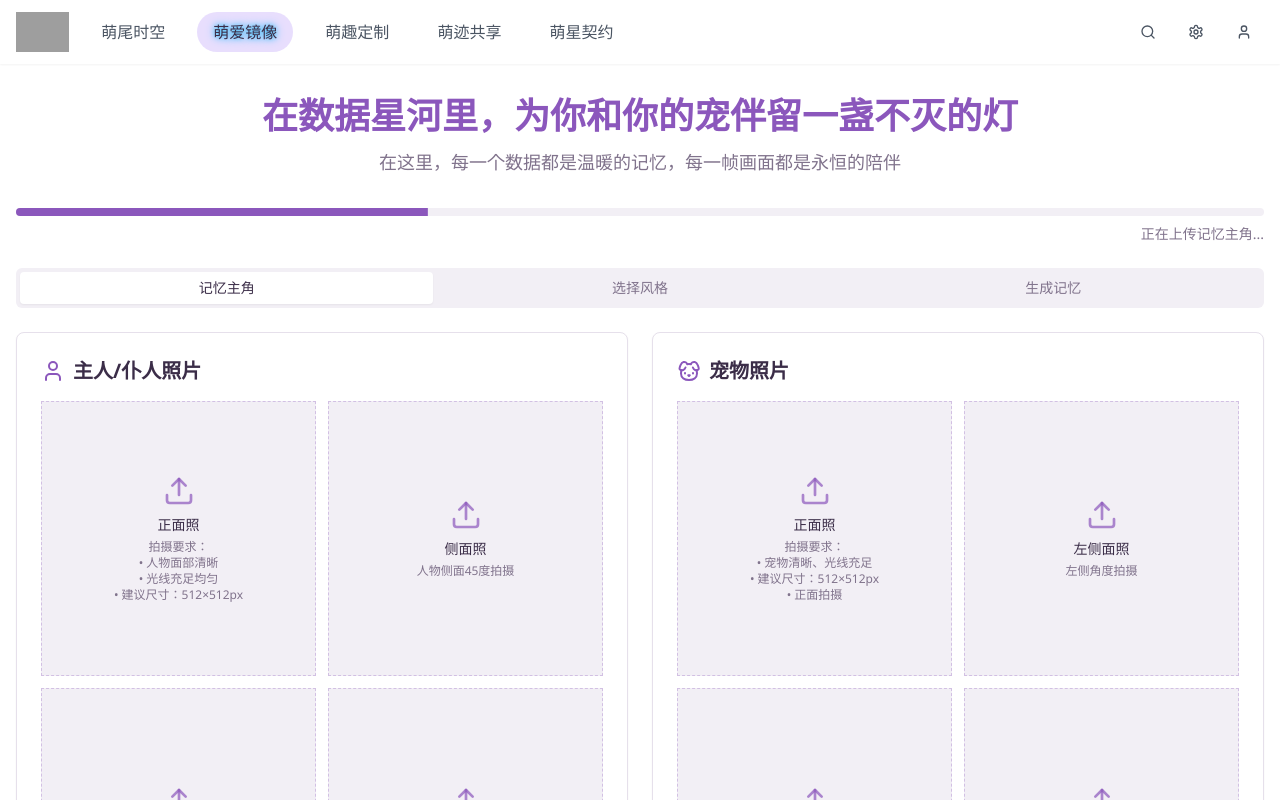
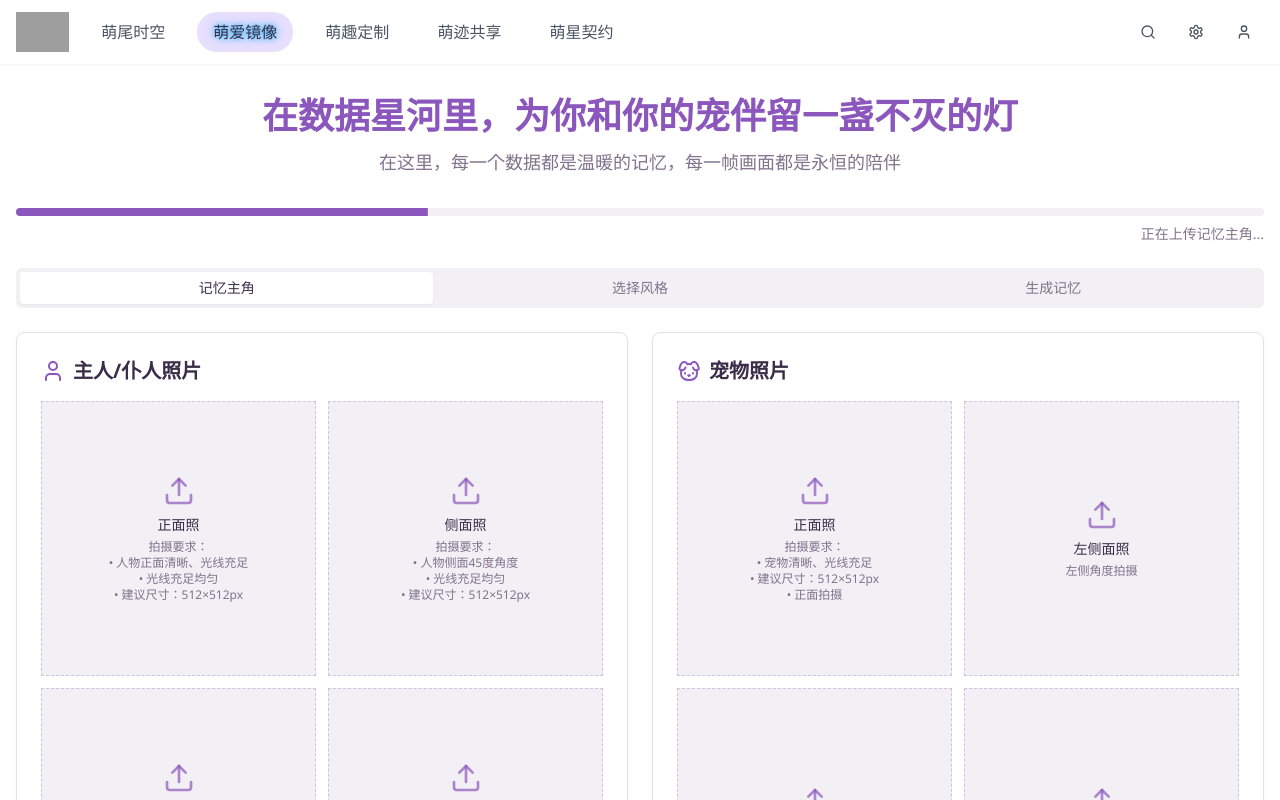
Before and after one commit to rainchen26/cosmos-channel-nexus, a React (Vite) app: page /ai-generate in a window 1280 px wide. Shown: the top 800 px of the page. Built offline with nearby package versions, Linux system fonts and the light colour scheme; grey boxes are pictures that could not be loaded.

Commit message:
Add owner image samples
Update the owner image samples in the upload section.

```diff
--- a/src/components/ai-generate/UploadSection.tsx
+++ b/src/components/ai-generate/UploadSection.tsx
@@ -1,8 +1,6 @@
-
 import React, { useState } from 'react';
 import { Card, CardContent } from "@/components/ui/card";
 import { User, Upload, Dog } from "lucide-react";
-import { toast } from "@/components/ui/use-toast";
 
 interface UploadSectionProps {
   handleUploadImage: (type: string) => void;
@@ -21,6 +19,13 @@ const UploadSection: React.FC<UploadSectionProps> = ({ handleUploadImage, handle
     handleUploadImage(type);
   };
 
+  const ownerPhotoExamples = [
+    { type: '正面照', image: '/lovable-uploads/a5a104ba-c3b5-45b5-988c-f70092379e6a.png', desc: '人物正面清晰、光线充足' },
+    { type: '侧面照', image: '/lovable-uploads/34657c1c-7afe-4d18-8d7d-9db0ef60398a.png', desc: '人物侧面45度角度' },
+    { type: '半身照', image: '/lovable-uploads/4ef5640c-ea32-4460-9cd2-d681f80ad5dd.png', desc: '上半身自然站立' },
+    { type: '全身照', image: '/lovable-uploads/8c4ea112-0480-433c-81c9-5431bb72d4c3.png', desc: '全身自然站立' }
+  ];
+
   return (
     <div className="grid grid-cols-1 md:grid-cols-2 gap-6">
       <Card>
@@ -31,39 +36,7 @@ const UploadSection: React.FC<UploadSectionProps> = ({ handleUploadImage, handle
           </div>
 
           <div className="grid grid-cols-2 gap-3 mb-4">
-            <div
-              className="aspect-square bg-secondary border border-dashed border-primary/30 flex flex-col items-center justify-center cursor-pointer hover:bg-secondary/80 transition-colors"
-              onMouseEnter={() => setHoveredImage('主人正面')}
-              onMouseLeave={() => setHoveredImage(null)}
-              onClick={() => handleUploadImage('主人正面照')}
-              onDragOver={handleDragOver}
-              onDrop={(e) => handleDrop(e, '主人正面照')}
-            >
-              {hoveredImage === '主人正面' ? (
-                <img
-                  src="/lovable-uploads/1b1b1b1b-1b1b-1b1b-1b1b-1b1b1b1b1b1b.png"
-                  alt="主人正面照示例"
-                  className="w-full h-full object-cover"
-                />
-              ) : (
-                <>
-                  <Upload className="h-8 w-8 text-primary/70 mb-2" />
-                  <span className="text-sm mb-1">正面照</span>
-                  <div className="text-xs text-muted-foreground px-3 text-center">
-                    <p>拍摄要求：</p>
-                    <p>• 人物面部清晰</p>
-                    <p>• 光线充足均匀</p>
-                    <p>• 建议尺寸：512×512px</p>
-                  </div>
-                </>
-              )}
-            </div>
-
-            {[
-              { type: '侧面照', desc: '人物侧面45度拍摄' },
-              { type: '半身照', desc: '上半身自然站立' },
-              { type: '全身照', desc: '全身自然站立' }
-            ].map((item, index) => (
+            {ownerPhotoExamples.map((item, index) => (
               <div
                 key={index}
                 className="aspect-square bg-secondary border border-dashed border-primary/30 flex flex-col items-center justify-center cursor-pointer hover:bg-secondary/80 transition-colors"
@@ -75,15 +48,20 @@ const UploadSection: React.FC<UploadSectionProps> = ({ handleUploadImage, handle
               >
                 {hoveredImage === `主人${item.type}` ? (
                   <img
-                    src={`/lovable-uploads/sample-${item.type.replace('照', '')}.png`}
+                    src={item.image}
                     alt={`主人${item.type}示例`}
                     className="w-full h-full object-cover"
                   />
                 ) : (
                   <>
                     <Upload className="h-8 w-8 text-primary/70 mb-2" />
-                    <span className="text-sm">{item.type}</span>
-                    <span className="text-xs text-muted-foreground mt-1">{item.desc}</span>
+                    <span className="text-sm mb-1">{item.type}</span>
+                    <div className="text-xs text-muted-foreground px-3 text-center">
+                      <p>拍摄要求：</p>
+                      <p>• {item.desc}</p>
+                      <p>• 光线充足均匀</p>
+                      <p>• 建议尺寸：512×512px</p>
+                    </div>
                   </>
                 )}
               </div>
```
